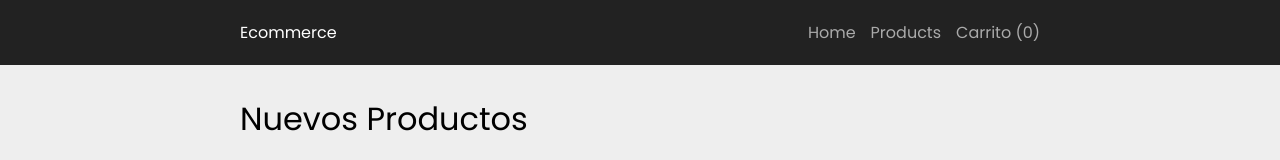
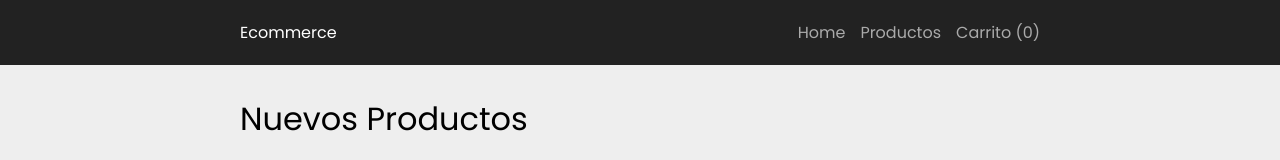
Before and after one commit to dejwid/ecommerce-front, a Next.js app: page / in a window 1280 px wide. Shown: the top 160 px of the page. Built offline with nearby package versions, Linux system fonts and the light colour scheme; no server answers; the database is empty.

Commit message:
otro translate

```diff
--- a/components/Header.js
+++ b/components/Header.js
@@ -72,7 +72,7 @@ export default function Header() {
           <Logo href={'/'}>Ecommerce</Logo>
           <StyledNav mobileNavActive={mobileNavActive}>
             <NavLink href={'/'}>Home</NavLink>
-            <NavLink href={'/products'}>Products</NavLink>
+            <NavLink href={'/products'}>Productos</NavLink>
             {/* <NavLink href={'/categories'}>Categories</NavLink> */}
             {/* <NavLink href={'/account'}>Cuenta</NavLink> */}
             <NavLink href={'/cart'}>Carrito ({cartProducts.length})</NavLink>
```
